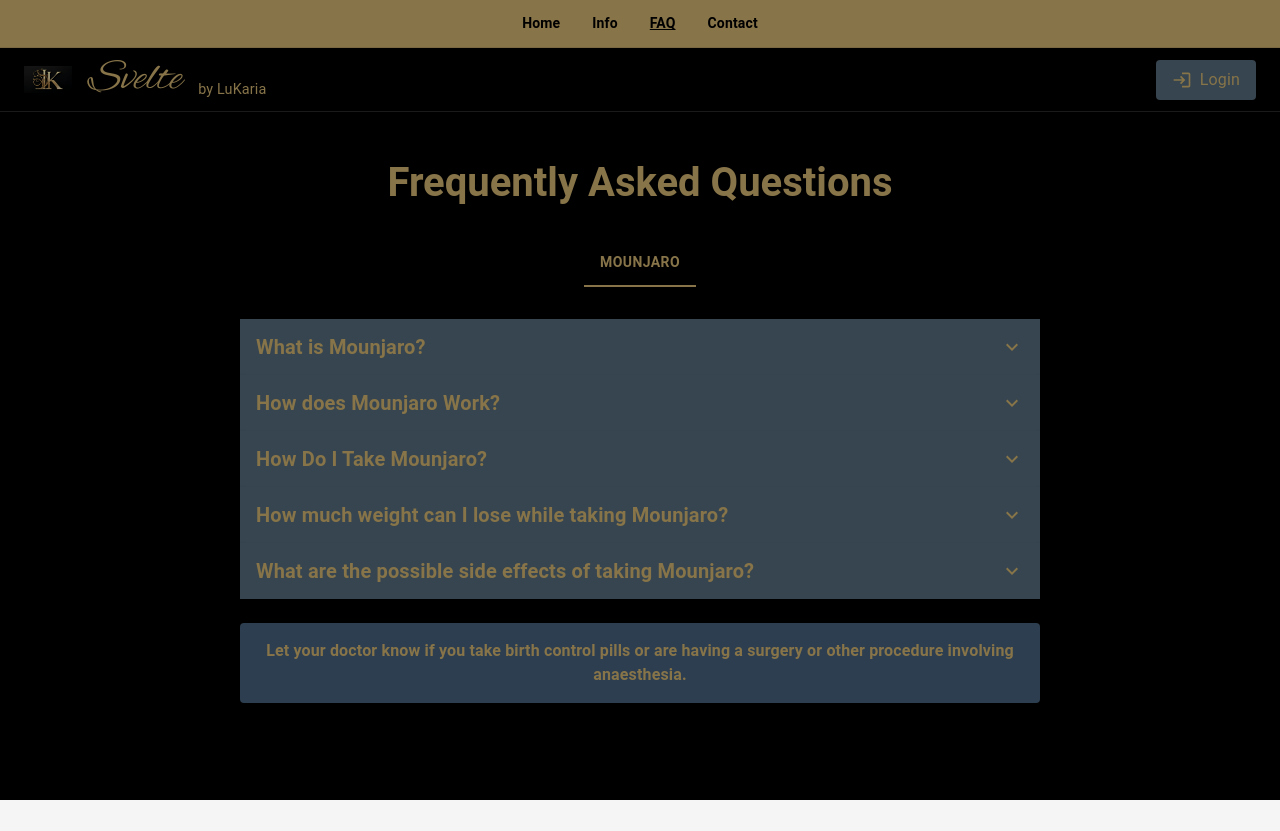
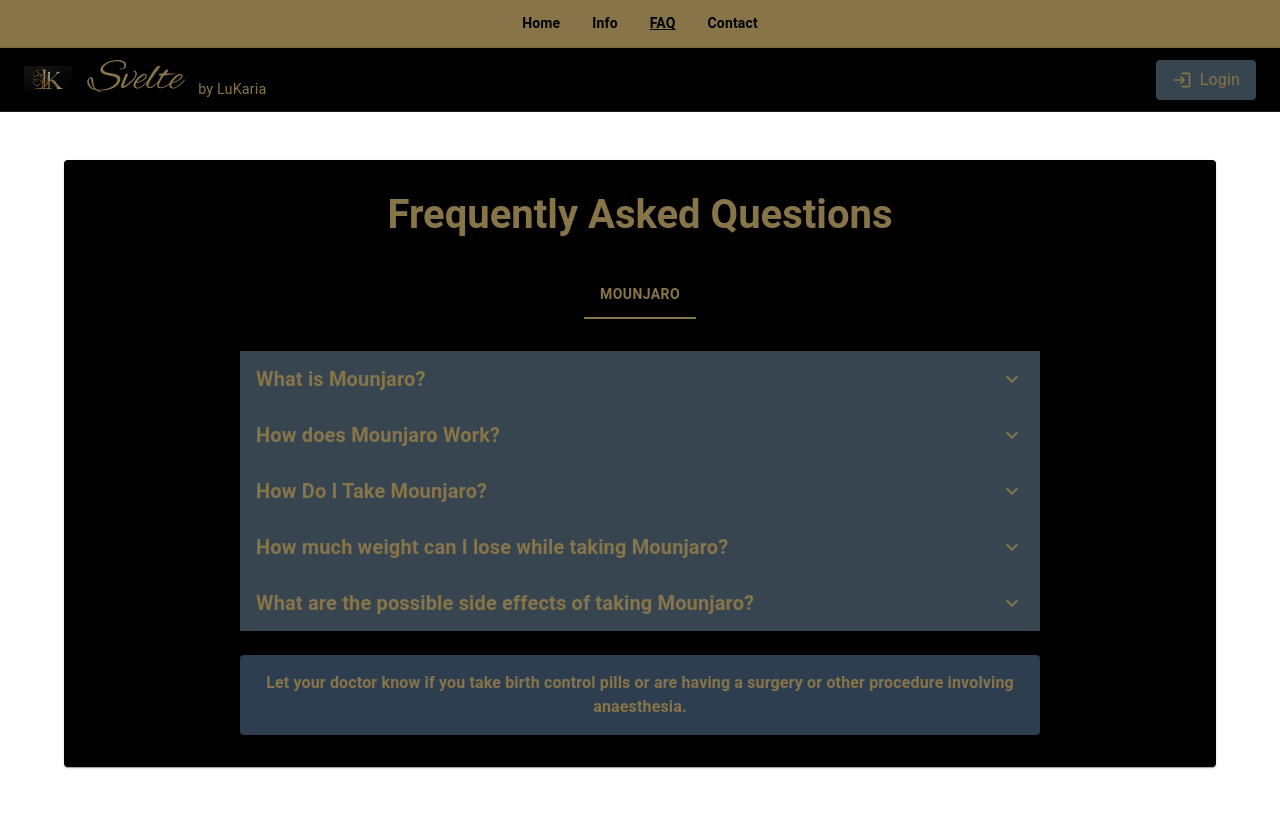
Before and after one commit to nforbesCci/LuKaria, a Next.js app: page /faq in a window 1280 px wide. Before the commit the page ends 800 px from the top, so only its background shows below. Built offline with nearby package versions, Linux system fonts and the light colour scheme; no server answers.

Commit message:
Faq page changes

```diff
--- a/app/faq/page.js
+++ b/app/faq/page.js
@@ -6,6 +6,7 @@
   Container,
   Typography,
   Box,
+  Card,
   Accordion,
   AccordionSummary,
   AccordionDetails,
@@ -192,8 +193,9 @@
       </Box>
 
       {/* Main Content */}
-      <Box sx={{ backgroundColor: '#000000', minHeight: '100vh', py: 4 }}>
+      <Box sx={{ backgroundColor: '#FFFFFF', minHeight: '100vh', py: 4 }}>
         <Container maxWidth="lg" sx={{ mt: 16, mb: 4 }}>
+          <Card sx={{ backgroundColor: '#000000', p: 4 }}>
             <Typography
               variant="h3"
               component="h1"
@@ -408,6 +410,7 @@
 
 
             </Box>
+          </Card>
         </Container>
       </Box>
     </>
```
Lines whose indentation alone changed are shown as unchanged.
